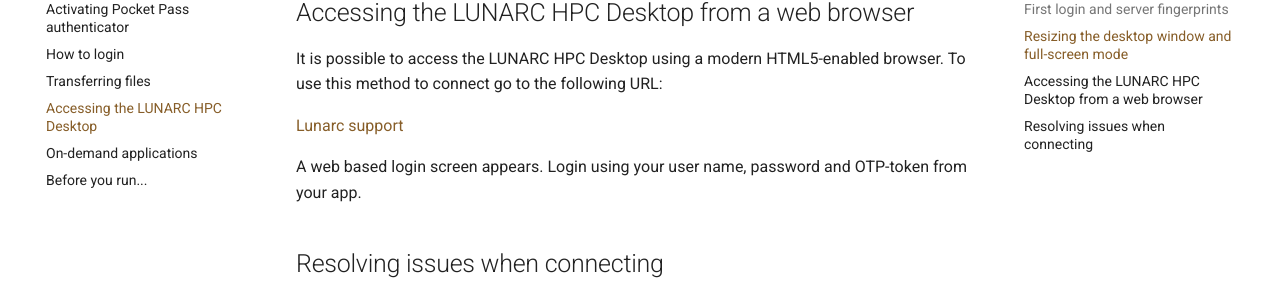
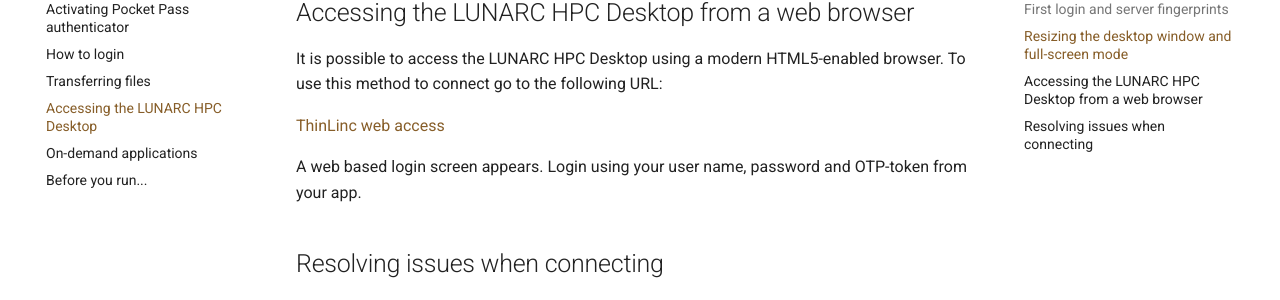
Before and after one commit to lunarc/lunarc_docs, an MkDocs documentation site: the page built from docs/getting_started/using_hpc_desktop.md, in a window 1280 px wide and 900 px high, scrolled down 2506 px. Shown: the part 144-444 px from the top of the window. Built offline with MkDocs 1.6.1 and Material for MkDocs 9.7.7, drawn with Linux system fonts in a browser that asks for light colours; comment, search, counter and statistics services are not loaded.

Commit message:
Clarified link text for web window

```diff
--- a/docs/getting_started/using_hpc_desktop.md
+++ b/docs/getting_started/using_hpc_desktop.md
@@ -49,7 +49,7 @@
 
 It is possible to access the LUNARC HPC Desktop using a modern HTML5-enabled browser. To use this method to connect go to the following URL:
 
-[Lunarc support](https://cosmos-dt.lunarc.lu.se:300)
+[ThinLinc web access](https://cosmos-dt.lunarc.lu.se:300)
 
 A web based login screen appears. Login using your user name, password and OTP-token from your app.
 
```
